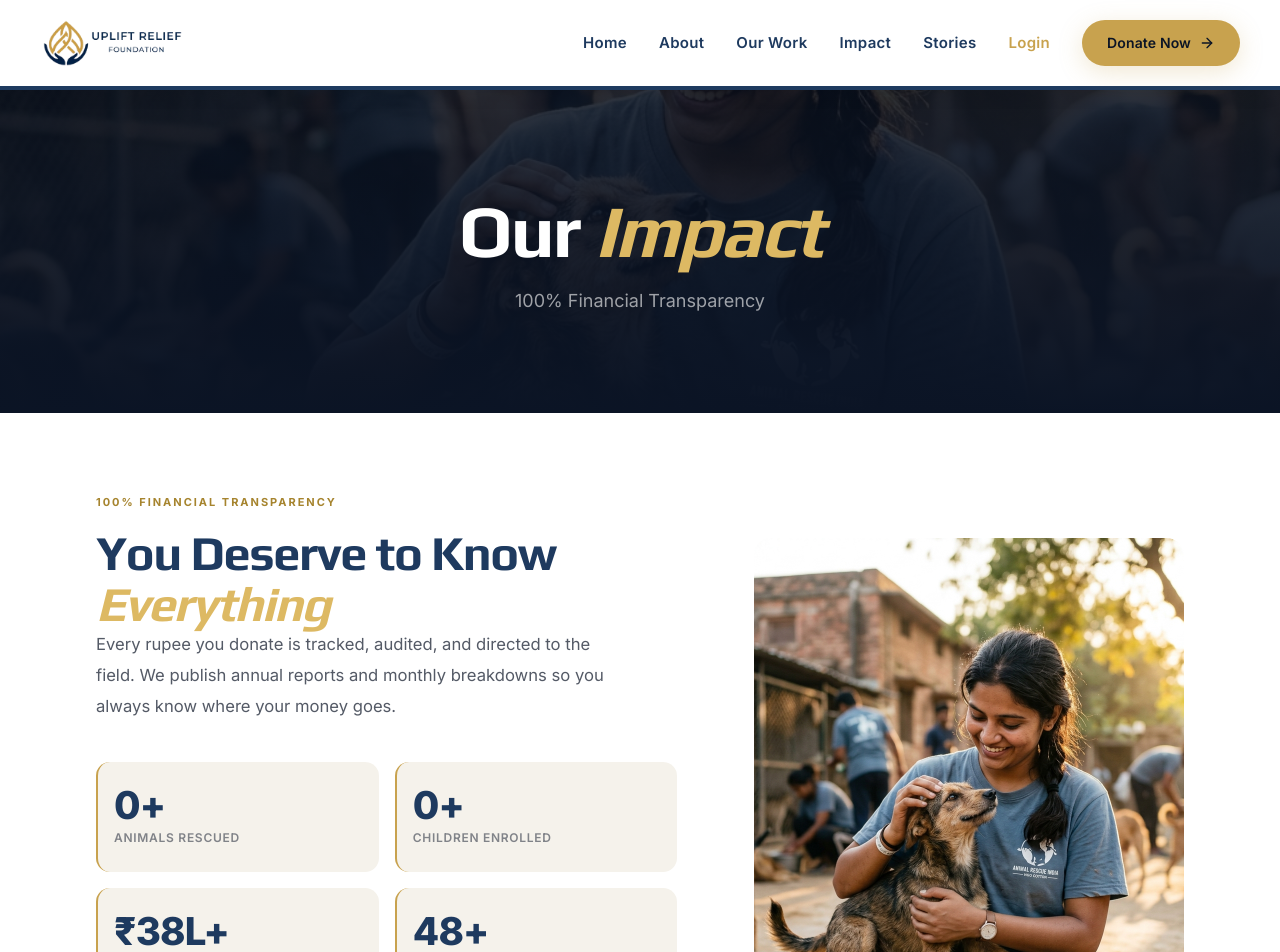
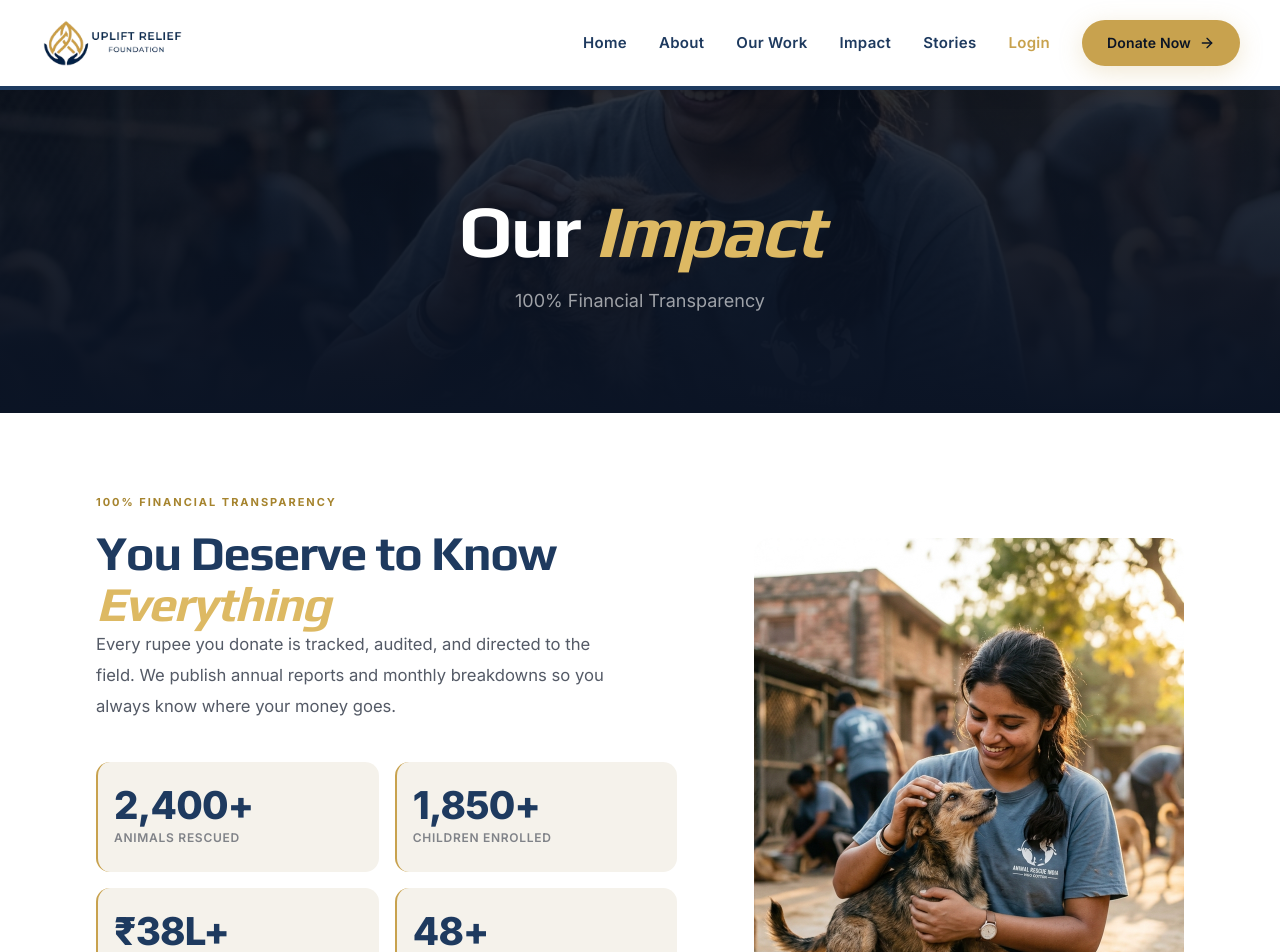
Before and after one commit to Upliftrelieffoundation/Uplift-Relief-Foundation, a Next.js app: page /impact in a window 1280 px wide. Shown: the top 952 px of the page. Built offline with nearby package versions, Linux system fonts and the light colour scheme; no server answers.

Commit message:
fix: counter effect on stats

```diff
--- a/app/Components/Home/Impact.tsx
+++ b/app/Components/Home/Impact.tsx
@@ -2,13 +2,19 @@ import Image from "next/image";
 import Link from "next/link";
 
 import { ArrowRight, Shield } from "lucide-react";
+import AnimatedCounter from "@/components/AnimatedCounter";
 export default function ImpactSection() {
   return (
-    <section className="bg-white max-lg:px-5 max-lg:py-10 lg:px-10 lg:py-20" id="impact">
+    <section
+      className="bg-white max-lg:px-5 max-lg:py-10 lg:px-10 lg:py-20"
+      id="impact"
+    >
       <div className="wrap">
         <div className="grid items-center gap-10 max-lg:grid-cols-1 lg:grid-cols-[1.15fr_0.85fr] lg:gap-[clamp(3rem,6vw,5rem)]">
           <div className="reveal">
-            <span className="eyebrow !text-gold-deep">100% Financial Transparency</span>
+            <span className="eyebrow !text-gold-deep">
+              100% Financial Transparency
+            </span>
             <h2 className="!text-navy">
               You Deserve to Know <em>Everything</em>
             </h2>
@@ -19,20 +25,36 @@ export default function ImpactSection() {
             </p>
             <div className="grid grid-cols-2 gap-4 mt-10">
               <div className="pl-4 border-l-2 border-gold bg-ivory rounded-xl p-6 transition-all duration-[0.3s] ease-[cubic-bezier(0.16,1,0.3,1)] hover:border-gold-deep hover:-translate-y-0.5 hover:shadow-[0_8px_24px_rgba(11,20,37,0.06)]">
-                <strong className="block text-navy leading-none tracking-[-0.02em] font-extrabold text-[clamp(1.75rem,3vw,2.5rem)] font-sans" data-target="2400">0+</strong>
-                <span className="block text-[0.75rem] font-semibold text-[rgba(11,20,37,0.5)] uppercase tracking-[0.06em] mt-1">Animals Rescued</span>
+                <strong className="block text-navy leading-none tracking-[-0.02em] font-extrabold text-[clamp(1.75rem,3vw,2.5rem)] font-sans">
+                  <AnimatedCounter target={2400} suffix="+" />
+                </strong>
+                <span className="block text-[0.75rem] font-semibold text-[rgba(11,20,37,0.5)] uppercase tracking-[0.06em] mt-1">
+                  Animals Rescued
+                </span>
               </div>
               <div className="pl-4 border-l-2 border-gold bg-ivory rounded-xl p-6 transition-all duration-[0.3s] ease-[cubic-bezier(0.16,1,0.3,1)] hover:border-gold-deep hover:-translate-y-0.5 hover:shadow-[0_8px_24px_rgba(11,20,37,0.06)]">
-                <strong className="block text-navy leading-none tracking-[-0.02em] font-extrabold text-[clamp(1.75rem,3vw,2.5rem)] font-sans" data-target="1850">0+</strong>
-                <span className="block text-[0.75rem] font-semibold text-[rgba(11,20,37,0.5)] uppercase tracking-[0.06em] mt-1">Children Enrolled</span>
+                <strong className="block text-navy leading-none tracking-[-0.02em] font-extrabold text-[clamp(1.75rem,3vw,2.5rem)] font-sans">
+                  <AnimatedCounter target={1850} suffix="+" />
+                </strong>
+                <span className="block text-[0.75rem] font-semibold text-[rgba(11,20,37,0.5)] uppercase tracking-[0.06em] mt-1">
+                  Children Enrolled
+                </span>
               </div>
               <div className="pl-4 border-l-2 border-gold bg-ivory rounded-xl p-6 transition-all duration-[0.3s] ease-[cubic-bezier(0.16,1,0.3,1)] hover:border-gold-deep hover:-translate-y-0.5 hover:shadow-[0_8px_24px_rgba(11,20,37,0.06)]">
-                <strong className="block text-navy leading-none tracking-[-0.02em] font-extrabold text-[clamp(1.75rem,3vw,2.5rem)] font-sans">₹38L+</strong>
-                <span className="block text-[0.75rem] font-semibold text-[rgba(11,20,37,0.5)] uppercase tracking-[0.06em] mt-1">Aid Delivered</span>
+                <strong className="block text-navy leading-none tracking-[-0.02em] font-extrabold text-[clamp(1.75rem,3vw,2.5rem)] font-sans">
+                  <AnimatedCounter target={38} prefix="₹" suffix="L+" format={false} />
+                </strong>
+                <span className="block text-[0.75rem] font-semibold text-[rgba(11,20,37,0.5)] uppercase tracking-[0.06em] mt-1">
+                  Aid Delivered
+                </span>
               </div>
               <div className="pl-4 border-l-2 border-gold bg-ivory rounded-xl p-6 transition-all duration-[0.3s] ease-[cubic-bezier(0.16,1,0.3,1)] hover:border-gold-deep hover:-translate-y-0.5 hover:shadow-[0_8px_24px_rgba(11,20,37,0.06)]">
-                <strong className="block text-navy leading-none tracking-[-0.02em] font-extrabold text-[clamp(1.75rem,3vw,2.5rem)] font-sans">48+</strong>
-                <span className="block text-[0.75rem] font-semibold text-[rgba(11,20,37,0.5)] uppercase tracking-[0.06em] mt-1">Cities Reached</span>
+                <strong className="block text-navy leading-none tracking-[-0.02em] font-extrabold text-[clamp(1.75rem,3vw,2.5rem)] font-sans">
+                  <AnimatedCounter target={48} suffix="+" format={false} />
+                </strong>
+                <span className="block text-[0.75rem] font-semibold text-[rgba(11,20,37,0.5)] uppercase tracking-[0.06em] mt-1">
+                  Cities Reached
+                </span>
               </div>
             </div>
             <Link
@@ -55,8 +77,12 @@ export default function ImpactSection() {
             <div className="absolute -bottom-4 left-6 bg-navy p-4 flex items-center gap-3 z-[2] rounded-2xl shadow-[0_8px_32px_rgba(11,20,37,0.2)]">
               <Shield className="w-[22px] h-[22px] text-gold shrink-0" />
               <div>
-                <strong className="text-[0.8125rem] text-white block">Govt. Registered NGO</strong>
-                <small className="text-[0.6875rem] text-white/60">Reg No: MAH/199/2026/NAGPUR</small>
+                <strong className="text-[0.8125rem] text-white block">
+                  Govt. Registered NGO
+                </strong>
+                <small className="text-[0.6875rem] text-white/60">
+                  Reg No: MAH/199/2026/NAGPUR
+                </small>
               </div>
             </div>
           </div>
--- /dev/null
+++ b/components/AnimatedCounter.tsx
@@ -0,0 +1,73 @@
+"use client";
+
+import { useRef, useState, useEffect } from "react";
+
+interface AnimatedCounterProps {
+  target: number;
+  prefix?: string;
+  suffix?: string;
+  format?: boolean;
+}
+
+export default function AnimatedCounter({
+  target,
+  prefix = "",
+  suffix = "",
+  format = true,
+}: AnimatedCounterProps) {
+  const ref = useRef<HTMLSpanElement>(null);
+  const [count, setCount] = useState(0);
+  const [hasAnimated, setHasAnimated] = useState(false);
+
+  useEffect(() => {
+    const el = ref.current;
+    if (!el) return;
+
+    const observer = new IntersectionObserver(
+      ([entry]) => {
+        if (entry.isIntersecting) {
+          setHasAnimated(true);
+          observer.disconnect();
+        }
+      },
+      { threshold: 0.3 }
+    );
+
+    observer.observe(el);
+    return () => observer.disconnect();
+  }, []);
+
+  useEffect(() => {
+    if (!hasAnimated) return;
+
+    const duration = 1500;
+    const startTime = performance.now();
+    let rafId: number;
+
+    const animate = (currentTime: number) => {
+      const elapsed = currentTime - startTime;
+      const progress = Math.min(elapsed / duration, 1);
+      const eased = 1 - Math.pow(1 - progress, 3);
+      const current = Math.floor(eased * target);
+
+      setCount(current);
+
+      if (progress < 1) {
+        rafId = requestAnimationFrame(animate);
+      }
+    };
+
+    rafId = requestAnimationFrame(animate);
+    return () => cancelAnimationFrame(rafId);
+  }, [hasAnimated, target]);
+
+  const display = format ? count.toLocaleString("en-IN") : count.toString();
+
+  return (
+    <span ref={ref}>
+      {prefix}
+      {display}
+      {suffix}
+    </span>
+  );
+}
```
